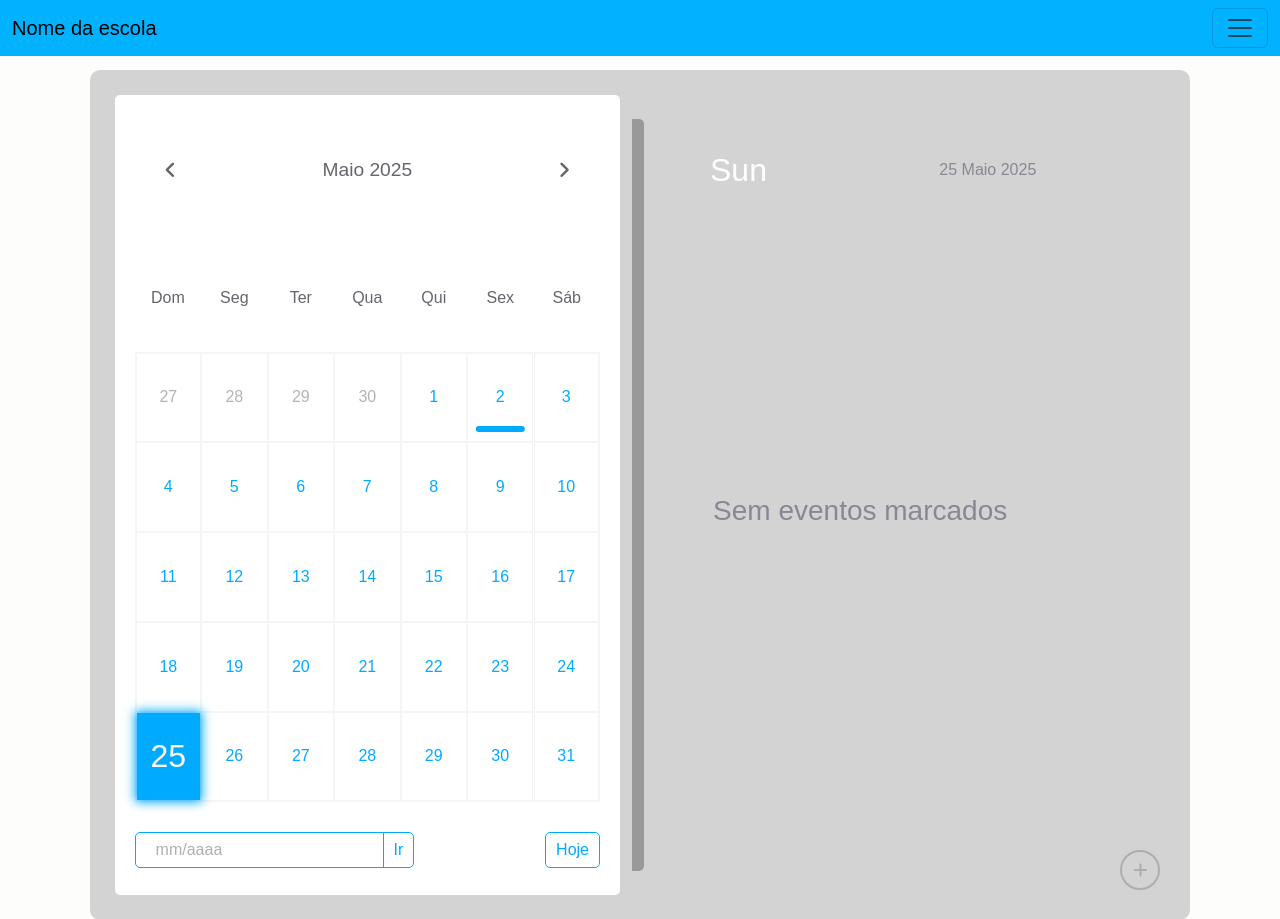
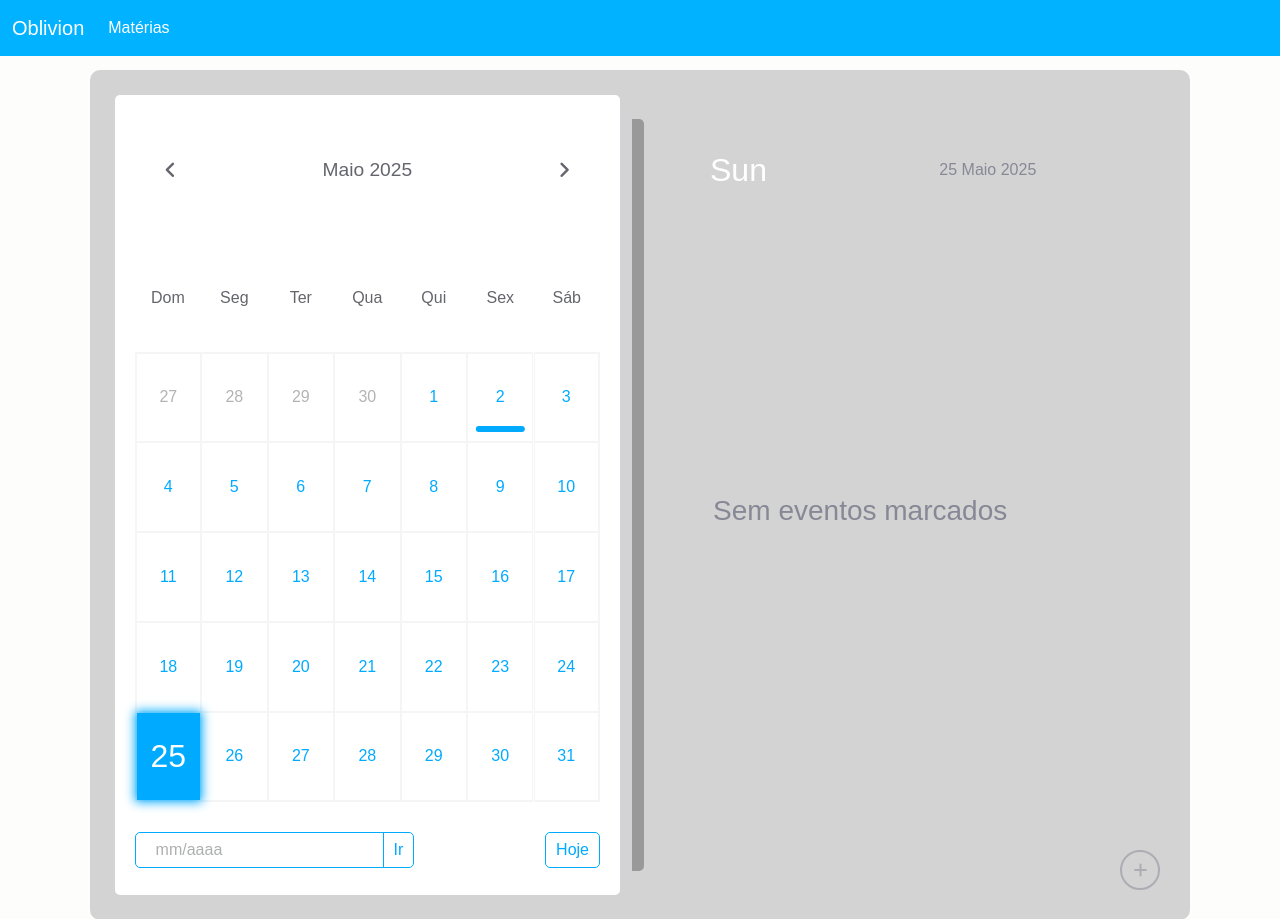
Before and after one commit to MatheusMaiaRangel/tcc-cesario, a PHP site: page /calendario_admin.php in a window 1280 px wide. Shown: the top 919 px of the page. Run offline with PHP 8.4, Linux system fonts and the light colour scheme; the visitor is signed in with stand-in values (Sample User, id 1); data comes from the database, SQL or seed files in the repository.

Commit message:
Navbar de admin

```diff
--- a/calendario_admin.php
+++ b/calendario_admin.php
@@ -28,29 +28,16 @@ if (!isset($_SESSION['usuario'])) {
     <body class="main">
 
       <!--navbar-->
-      <nav class="navbar fixed-top background_blue">
+      <nav class="navbar fixed-top navbar-expand-lg background_blue">
           <div class="container-fluid">
-            <a class="navbar-brand" href="#">Nome da escola</a>
-            <button class="navbar-toggler" type="button" data-bs-toggle="offcanvas" data-bs-target="#offcanvasNavbar" aria-controls="offcanvasNavbar" aria-label="Toggle navigation">
+            <a class="navbar-brand text-white" href="index.php">Oblivion</a>
+            <button class="navbar-toggler" type="button" data-bs-toggle="collapse" data-bs-target="#navbarNav" aria-controls="navbarNav" aria-expanded="false" aria-label="Toggle navigation">
               <span class="navbar-toggler-icon"></span>
             </button>
-            <div class="offcanvas offcanvas-end" tabindex="-1" id="offcanvasNavbar" aria-labelledby="offcanvasNavbarLabel">
-              <div class="offcanvas-header">
-                <h5 class="offcanvas-title" id="offcanvasNavbarLabel">icone da escola</h5>
-                <button type="button" class="btn-close" data-bs-dismiss="offcanvas" aria-label="Close"></button>
-              </div>
-              <div class="offcanvas-body">
-                <ul class="navbar-nav justify-content-end flex-grow-1 pe-3">
-                  <li class="nav-item">
-                    <a class="nav-link" href="#">Cardápio</a>
-                  </li>
-                  <li class="nav-item">
-                    <a class="nav-link blue" href="#">Calendário</a>
-                  </li>
-                  <li class="nav-item">
-                    <a class="nav-link" href="#">Comunicados</a>
-                  </li>
-              </div>
+            <div class="collapse navbar-collapse" id="navbarNav">
+                <ul class="navbar-nav me-auto">
+                  <li class="nav-item"><a class="nav-link text-white" href="gerenciar_materias.php">Matérias</a></li>
+                </ul>
             </div>
           </div>
         </nav>
```
